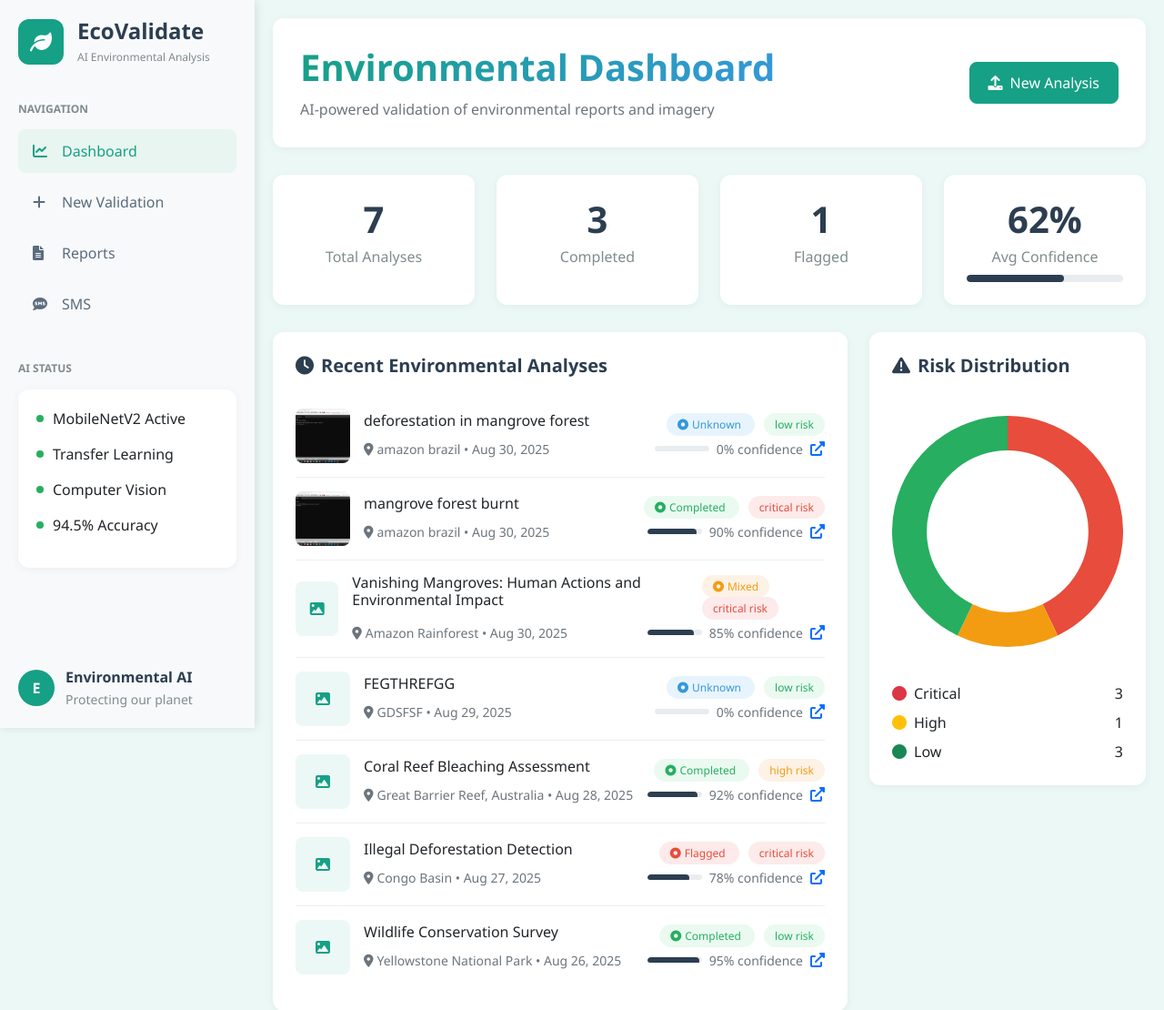
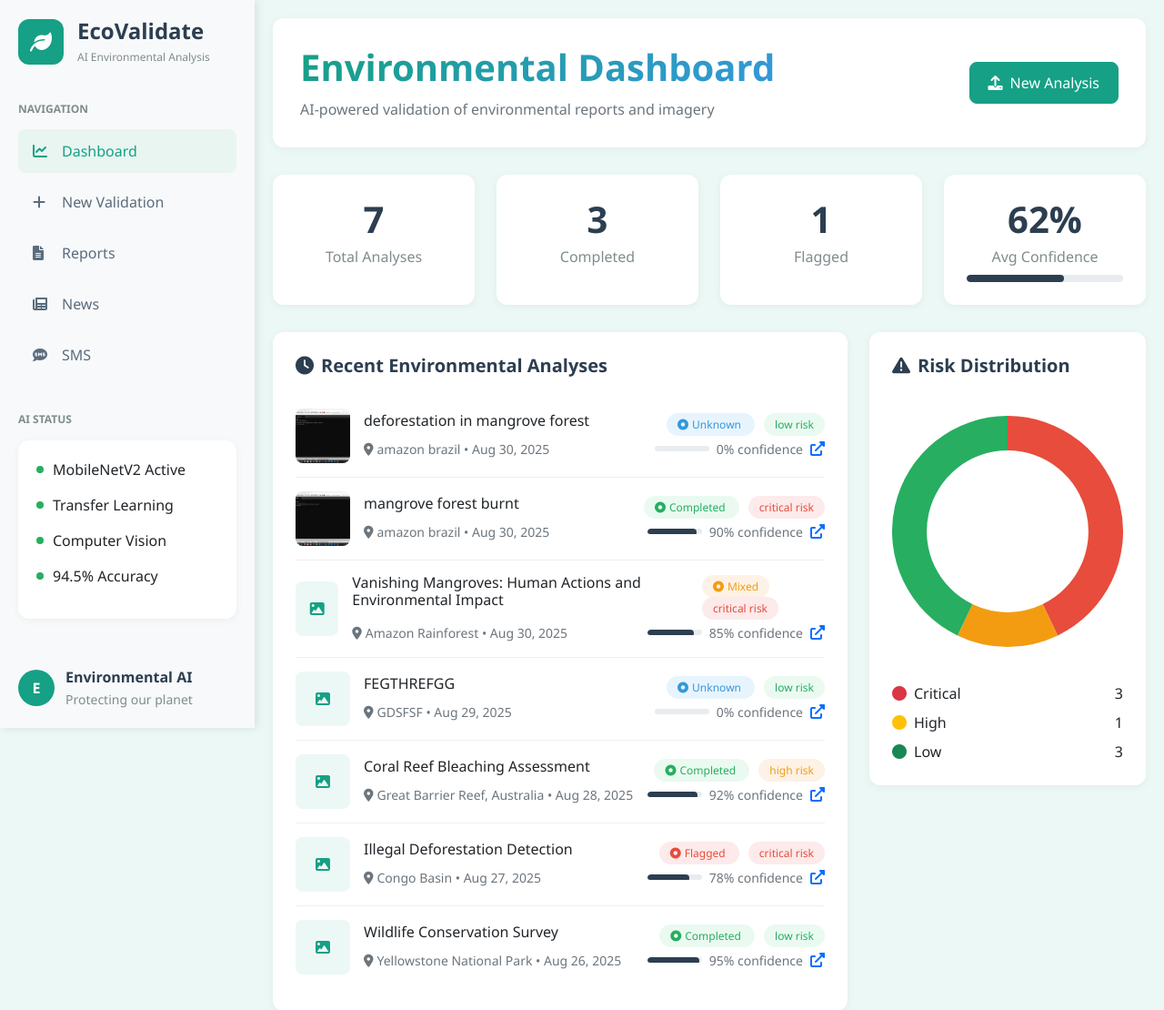
Before and after one commit to Pratham722007/Hackout-25, a Django app: page / in a window 1280 px wide. Shown: the top 1110 px of the page at 91% size. Run offline with Django 5.2, Linux system fonts and the light colour scheme; data comes from the database, SQL or seed files in the repository.

Commit message:
add news to navbar

```diff
--- a/hackout25/dashboard/templates/dashboard/base.html
+++ b/hackout25/dashboard/templates/dashboard/base.html
@@ -342,6 +342,12 @@
                 </a>
             </div>
             <div class="nav-item">
+                <a href="{% url 'news_home' %}" class="nav-link {% if request.resolver_match.url_name == 'news_home' %}active{% endif %}">
+                    <i class="fas fa-newspaper"></i>
+                    News
+                </a>
+            </div>
+            <div class="nav-item">
                 <a href="#" class="nav-link">
                     <i class="fas fa-sms"></i>
                     SMS
```
